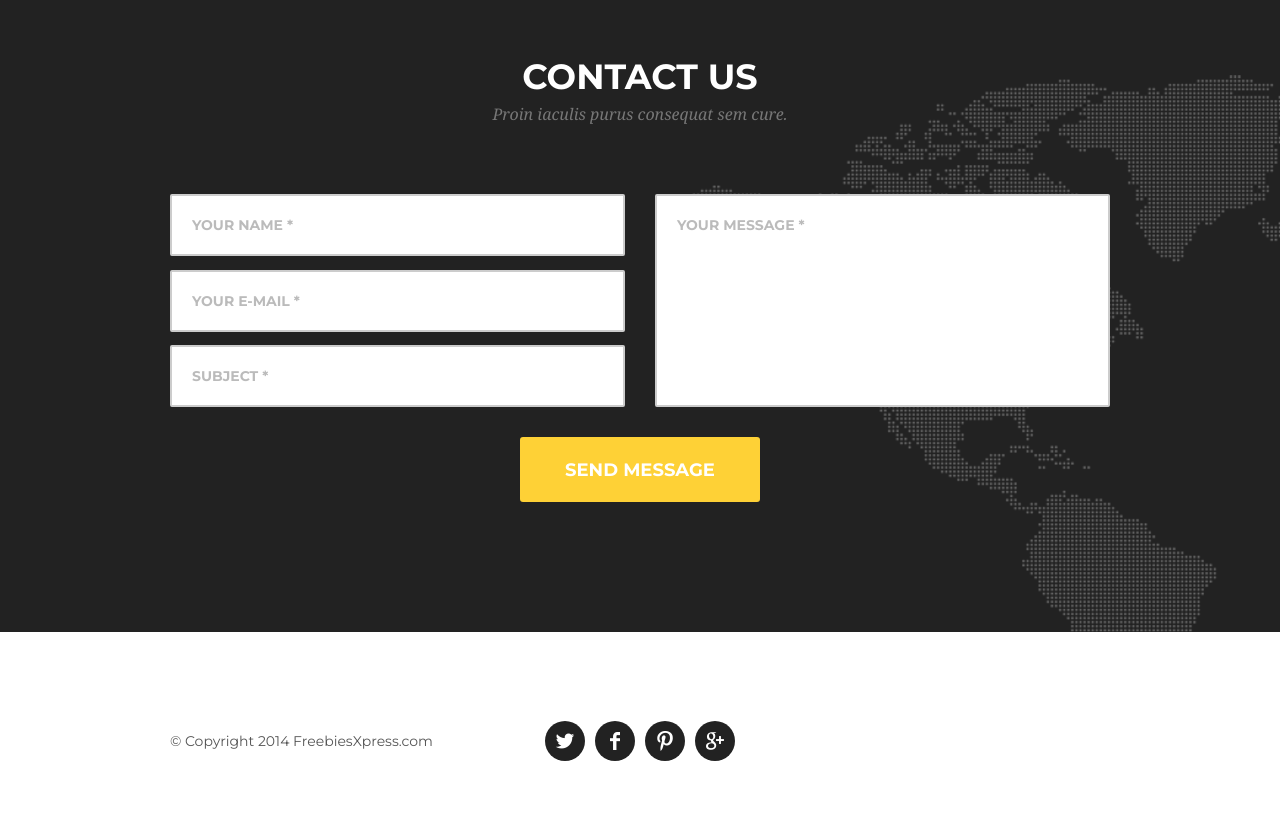
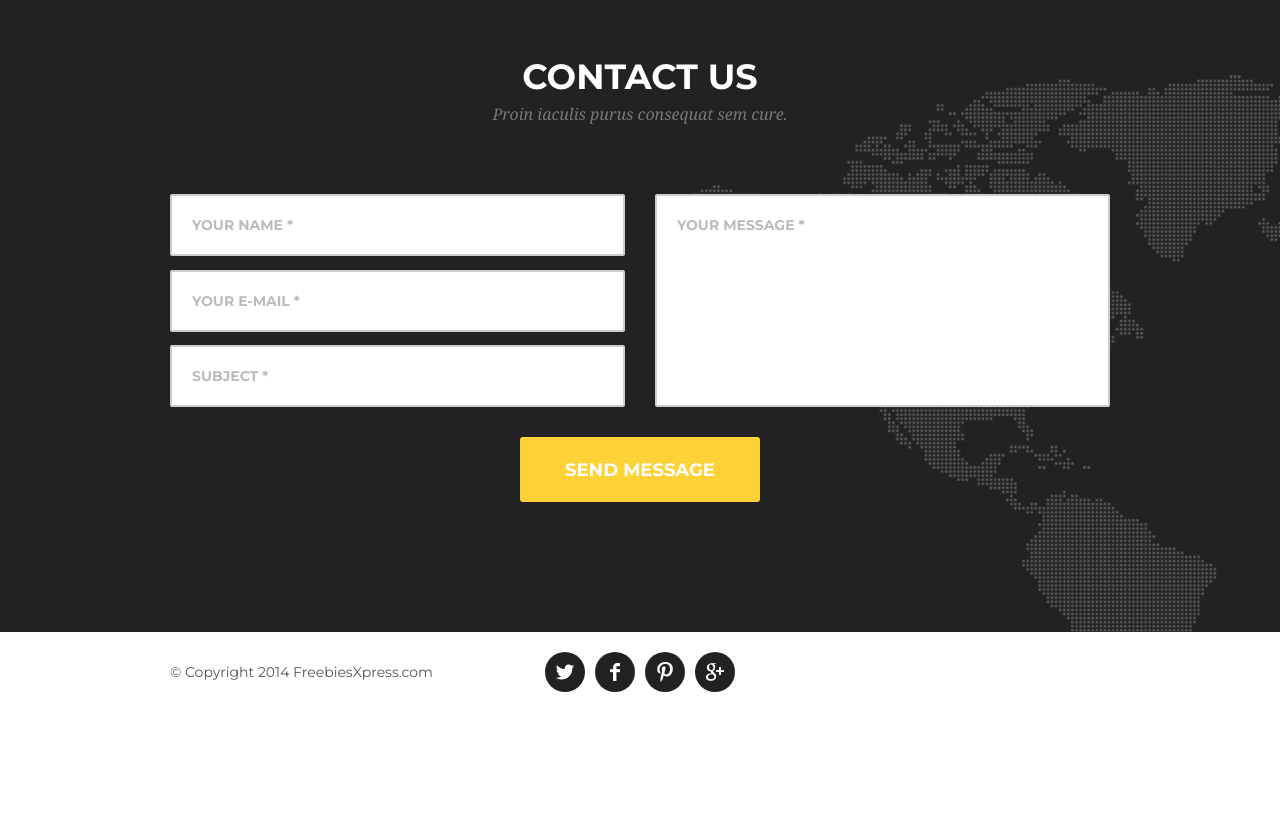
Before and after one commit to busik90/7.7.Golden, a website: page index.html in a window 1280 px wide. Shown: the part 4877-5709 px from the top of the page. After the commit the page ends 5599 px from the top, so only its background shows below. Drawn offline with Linux system fonts and the light colour scheme.

Commit message:
Fix .content padding and .flex-row height

```diff
--- a/sass/style.scss
+++ b/sass/style.scss
@@ -463,6 +463,12 @@ a {
   height: 90px;
 
   .content {
+    padding-top: 19px;
+    padding-bottom: 29px;
+  }
+
+  .flex-row {
+    height: 100%;
     position: relative;
   }
 
@@ -473,7 +479,6 @@ a {
   }
 
   .icon-box {
-    padding: 0 5px;
     position: absolute;
   }
 
```
Also changed, not shown: css/style.css, 1 other file.
